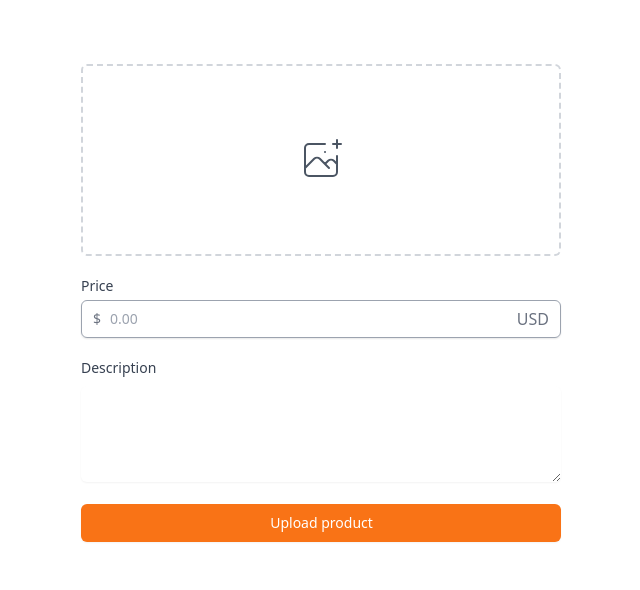
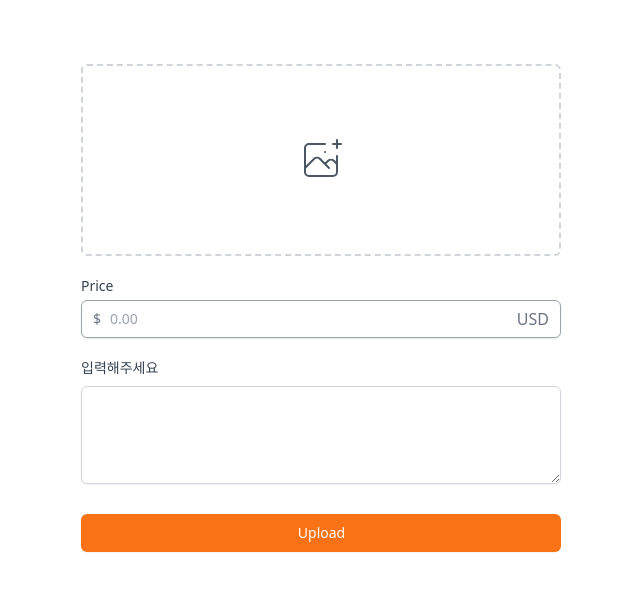
Before and after one commit to ANchangwan/carrot-market, a Next.js app: page /item/upload in a window 1280 px wide. Shown: the top 590 px of the page, without its empty margins (319-959 px from the left). Built offline with nearby package versions, Linux system fonts and the light colour scheme.

Commit message:
component button floating-button textarea

```diff
--- /dev/null
+++ b/components/button.tsx
@@ -0,0 +1,13 @@
+interface onButton {
+  text: String;
+  toggle?: boolean;
+  method?: String;
+}
+
+export default function Button({ text, method, toggle }: onButton) {
+  return (
+    <button className="mt-6 w-full rounded-md border border-r-0 border-transparent bg-orange-500 py-2 px-4 text-sm  font-medium text-white shadow-sm hover:bg-orange-600 focus:outline-none focus:ring-2 focus:ring-orange-500 focus:ring-offset-2">
+      {text}
+    </button>
+  );
+}
--- /dev/null
+++ b/components/floating-button.tsx
@@ -0,0 +1,29 @@
+import Link from "next/link";
+
+interface onFloatingButton {
+  children: React.ReactNode;
+  href: string;
+}
+
+export default function FloatingButton({ children, href }: onFloatingButton) {
+  return (
+    <Link href={href}>
+      <button className="fixed bottom-24 right-5 cursor-pointer rounded-full bg-orange-400 p-4 text-white shadow-xl transition-colors hover:bg-orange-500">
+        <svg
+          className="h-6 w-6"
+          fill="none"
+          stroke="currentColor"
+          viewBox="0 0 24 24"
+          xmlns="http://www.w3.org/2000/svg"
+        >
+          <path
+            strokeLinecap="round"
+            strokeLinejoin="round"
+            strokeWidth="2"
+            d="M15.232 5.232l3.536 3.536m-2.036-5.036a2.5 2.5 0 113.536 3.536L6.5 21.036H3v-3.572L16.732 3.732z"
+          ></path>
+        </svg>
+      </button>
+    </Link>
+  );
+}
--- a/components/layout.tsx
+++ b/components/layout.tsx
@@ -24,7 +24,7 @@ export default function Layout({
       <div
         className={cls(
           !canGoBack ? "justify-center" : "",
-          "fixed top-0 flex w-full max-w-xl items-center border-b bg-white py-3 text-lg font-medium text-gray-700"
+          "fixed top-0 flex w-full max-w-xl items-center  border-b bg-white py-3 px-10 text-lg font-medium text-gray-700"
         )}
       >
         {canGoBack ? (
@@ -47,7 +47,7 @@ export default function Layout({
         ) : null}
         {title ? <span>{title}</span> : null}
       </div>
-      <div className={cls("pt-12", hasTabBar ? "pb-24" : "")}>{children}</div>
+      <div className={cls("pt-16", hasTabBar ? "pb-24" : "")}>{children}</div>
       {hasTabBar ? (
         <nav className="fixed bottom-0 flex w-full max-w-xl justify-between space-x-5 border-t bg-white px-10 pb-5 pt-3 text-xs text-gray-700">
           <Link href="/">
--- /dev/null
+++ b/components/textarea.tsx
@@ -0,0 +1,26 @@
+interface onTextArea {
+  text: string;
+  id: string;
+  label?: boolean;
+}
+
+export default function TextArea({ text, id, label }: onTextArea) {
+  return (
+    <div>
+      {label ? (
+        <label
+          className="mb-1 block text-sm font-medium text-gray-700"
+          htmlFor={id}
+        >
+          {text}
+        </label>
+      ) : null}
+      <textarea
+        id={id}
+        className="mt-1 w-full rounded-md border border-gray-300 shadow-sm focus:border-orange-500 focus:outline-none focus:ring-orange-500"
+        rows={4}
+        placeholder={!label ? text : null}
+      />
+    </div>
+  );
+}
--- a/pages/_app.tsx
+++ b/pages/_app.tsx
@@ -3,7 +3,7 @@ import type { AppProps } from "next/app";
 
 export default function App({ Component, pageProps }: AppProps) {
   return (
-    <div className=" mx-auto w-full max-w-lg">
+    <div className="mx-auto w-full max-w-lg">
       <Component {...pageProps} />
     </div>
   );
--- a/pages/community/[id].tsx
+++ b/pages/community/[id].tsx
@@ -2,7 +2,7 @@ import Layout from "./../../components/layout";
 function CommunityPostDetail() {
   return (
     <Layout canGoBack>
-      <div>
+      <div className="px-3">
         <span className="itmes-center my-2.5 ml-4 inline-flex  rounded-full bg-gray-100 px-2.5 py-0.5 text-xs font-medium text-gray-800">
           동네질문
         </span>
--- a/pages/community/index.tsx
+++ b/pages/community/index.tsx
@@ -1,4 +1,5 @@
 import Layout from "./../../components/layout";
+import FloatingButton from "./../../components/floating-button";
 function Community() {
   return (
     <Layout hasTabBar title="동네생활">
@@ -54,23 +55,8 @@ function Community() {
             </div>
           </div>
         ))}
-        <button className="fixed bottom-24 right-5 cursor-pointer rounded-full bg-orange-400 p-4 text-white shadow-xl transition-colors hover:bg-orange-500">
-          <svg
-            className="h-6 w-6"
-            fill="none"
-            stroke="currentColor"
-            viewBox="0 0 24 24"
-            xmlns="http://www.w3.org/2000/svg"
-          >
-            <path
-              strokeLinecap="round"
-              strokeLinejoin="round"
-              strokeWidth="2"
-              d="M15.232 5.232l3.536 3.536m-2.036-5.036a2.5 2.5 0 113.536 3.536L6.5 21.036H3v-3.572L16.732 3.732z"
-            ></path>
-          </svg>
-        </button>
       </div>
+      <FloatingButton href="/community/write" />
     </Layout>
   );
 }
--- a/pages/community/write.tsx
+++ b/pages/community/write.tsx
@@ -1,14 +1,11 @@
+import Button from "./../../components/button";
+import TextArea from "./../../components/textarea";
+
 function Write() {
   return (
     <div className="px-4 py-10">
-      <textarea
-        className="mt-1 w-full rounded-md border-gray-300 shadow-sm focus:border-orange-500 focus:outline-none focus:ring-orange-500"
-        rows={4}
-        placeholder="댓글을 달아주세요"
-      />
-      <button className="mt-2 w-full rounded-md border border-r-0 border-transparent bg-orange-500 py-2 px-4  text-sm font-medium text-white shadow-sm hover:bg-orange-600 focus:outline-none focus:ring-2 focus:ring-orange-500 focus:ring-offset-2">
-        Submit
-      </button>
+      <TextArea text="댓글을 입력해주세요" />
+      <Button text="submit" />
     </div>
   );
 }
--- a/pages/enter.tsx
+++ b/pages/enter.tsx
@@ -1,4 +1,5 @@
 import { useState } from "react";
+import Button from "./../components/button";
 
 function cls(...classNames: string[]) {
   return classNames.join(" ");
@@ -67,10 +68,8 @@ export default function Enter() {
               </div>
             ) : null}
           </div>
-          <button className="mt-6 rounded-md border border-r-0 border-transparent bg-orange-500 py-2 px-4 text-sm  font-medium text-white shadow-sm hover:bg-orange-600 focus:outline-none focus:ring-2 focus:ring-orange-500 focus:ring-offset-2">
-            {method === "email" ? "Get login link" : null}
-            {method === "phone" ? "Get one-time password" : null}
-          </button>
+          {method === "email" ? <Button text="Get login link" /> : null}
+          {method === "phone" ? <Button text="Get one-time password" /> : null}
         </form>
         <div className="mt-8">
           <div className="relative">
--- a/pages/item/upload.tsx
+++ b/pages/item/upload.tsx
@@ -1,3 +1,5 @@
+import Button from "./../../components/button";
+import TextArea from "./../../components/textarea";
 function Upload() {
   return (
     <div className="px-4 py-16">
@@ -43,18 +45,8 @@ function Upload() {
           </div>
         </div>
       </div>
-      <div>
-        <label className="mb-1 block text-sm font-medium text-gray-700">
-          Description
-        </label>
-        <textarea
-          className="mt-1 w-full rounded-md border-gray-300 shadow-sm focus:border-orange-500 focus:outline-none focus:ring-orange-500"
-          rows={4}
-        />
-      </div>
-      <button className="mt-4 w-full rounded-md border border-r-0 border-transparent bg-orange-500 py-2 px-4  text-sm font-medium text-white shadow-sm hover:bg-orange-600 focus:outline-none focus:ring-2 focus:ring-orange-500 focus:ring-offset-2">
-        Upload product
-      </button>
+      <TextArea label text="입력해주세요" id="Description" />
+      <Button text="Upload" />
     </div>
   );
 }
--- a/pages/live/index.tsx
+++ b/pages/live/index.tsx
@@ -1,7 +1,7 @@
 import Layout from "./../../components/layout";
 function Live() {
   return (
-    <Layout title="Live">
+    <Layout hasTabBar title="Live">
       <div className="space-y-4 divide-y-4 py-10 px-4 ">
         {[...Array(10)].map((_, i) => (
           <div className="pt-4" key={i}>
--- a/pages/profile/edit.tsx
+++ b/pages/profile/edit.tsx
@@ -1,4 +1,5 @@
 import Layout from "./../../components/layout";
+import Button from "./../../components/button";
 function EditProfile() {
   return (
     <Layout title="edit">
@@ -45,9 +46,8 @@ function EditProfile() {
             />
           </div>
         </div>
-        <button className="mt-6 w-full rounded-md border border-r-0 border-transparent bg-orange-500 py-2 px-4 text-sm  font-medium text-white shadow-sm hover:bg-orange-600 focus:outline-none focus:ring-2 focus:ring-orange-500 focus:ring-offset-2">
-          Update
-        </button>
+
+        <Button text="Update" />
       </div>
     </Layout>
   );
```
Also changed, not shown: 1 other file (tests, documents, lock files or other folders).
